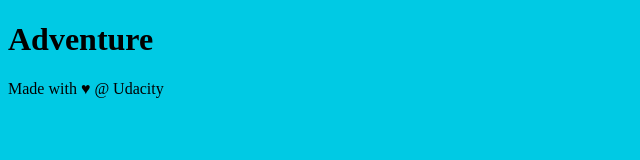
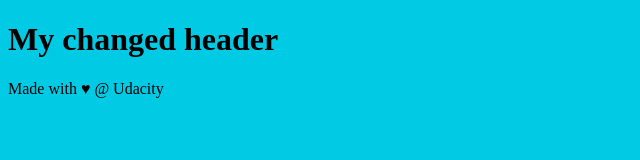
Before and after one commit to VolvoPenta-Bea/Git-course-repo, a plain HTML site: page index.html in a window 1280 px wide. Shown: the whole page, without its empty margins (0-640 px from the left). Drawn offline with Linux system fonts and the light colour scheme.

Commit message:
changed header

```diff
--- a/index.html
+++ b/index.html
@@ -10,7 +10,7 @@
 <body>
 
     <header>
-        <h1>Adventure</h1>
+        <h1>My changed header</h1>
     </header>
 
     <div class="container">
```
